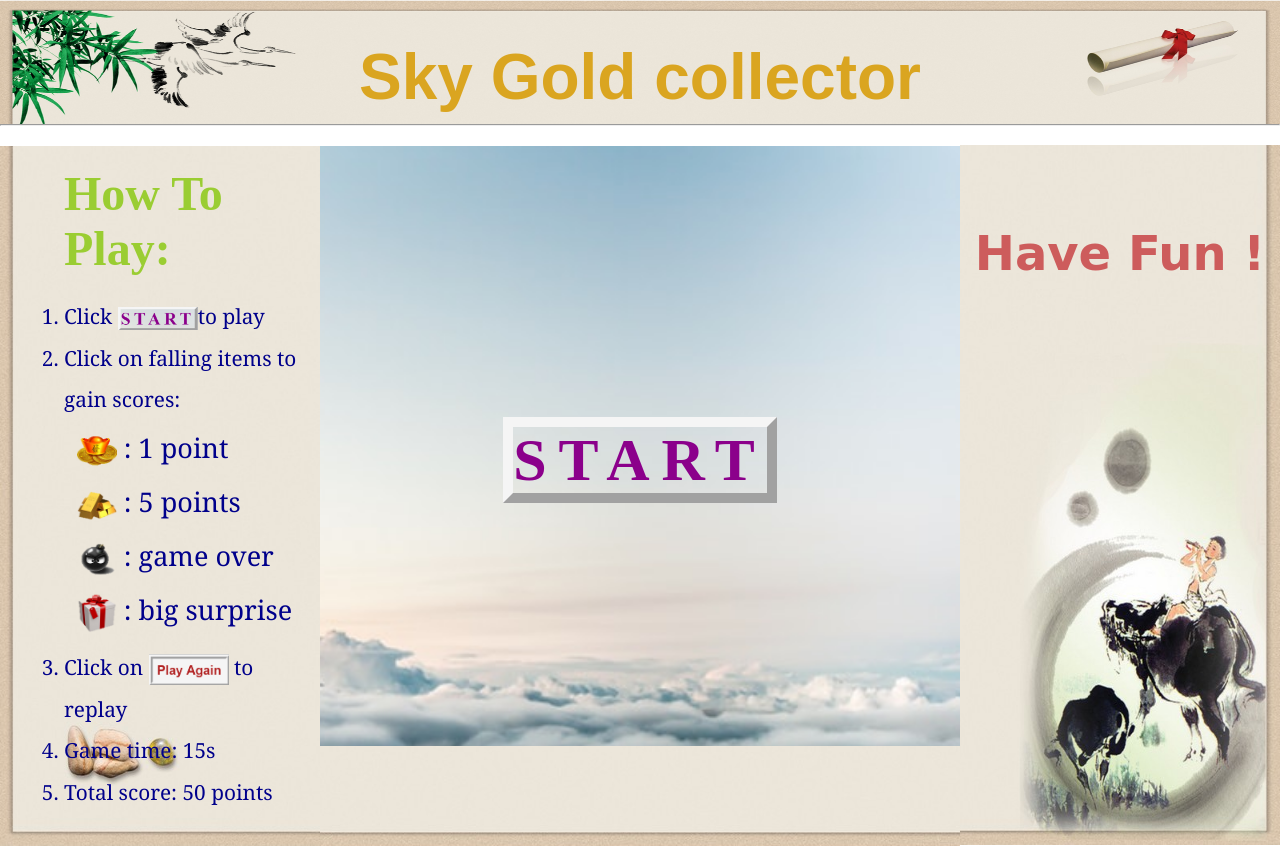
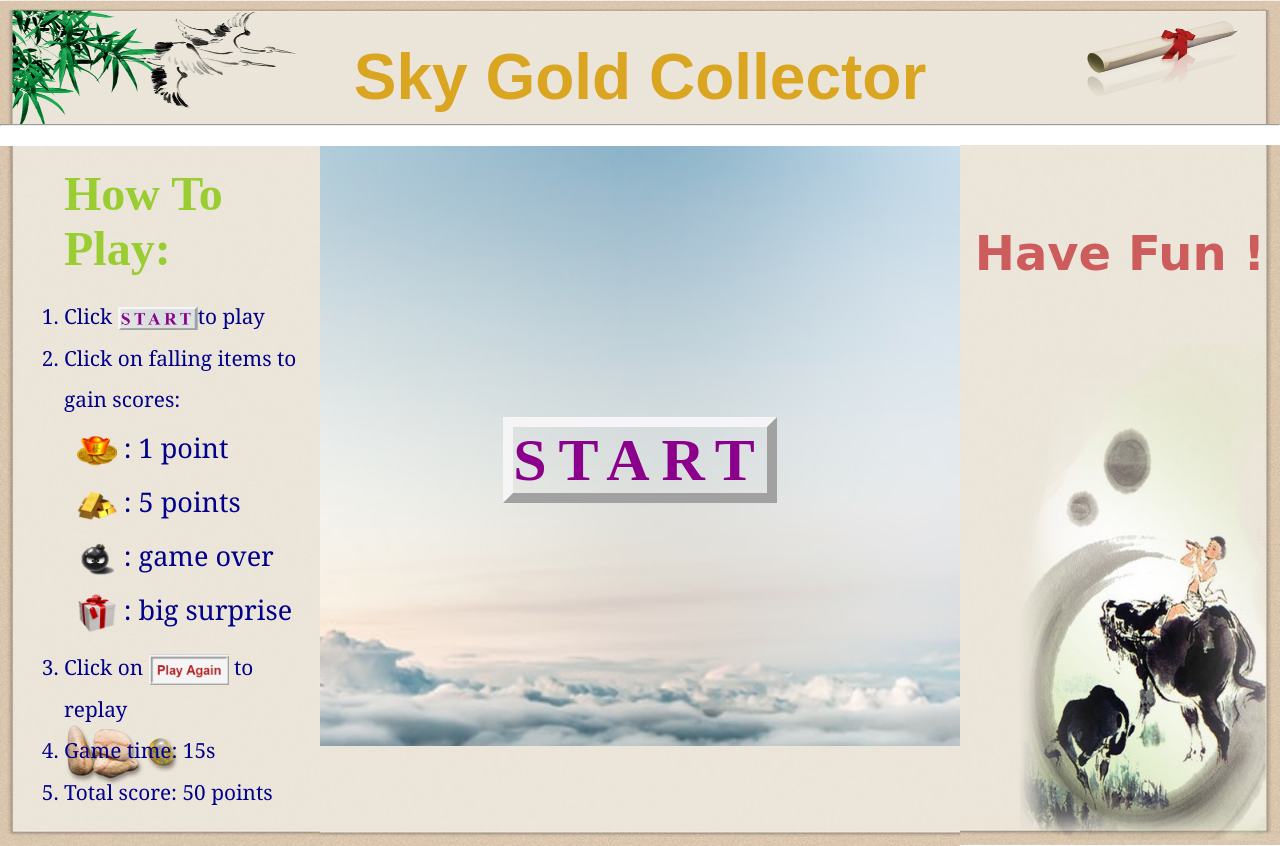
Before and after one commit to wzlwit/CssGame, a plain HTML site: page index.html in a window 1280 px wide. Drawn offline with Linux system fonts and the light colour scheme.

Commit message:
Update index.html

```diff
--- a/index.html
+++ b/index.html
@@ -11,7 +11,7 @@
 <body>
 
     <header>
-        <h1>Sky Gold collector</h1>
+        <h1>Sky Gold Collector</h1>
     </header>
     <hr>
     <aside>
```
